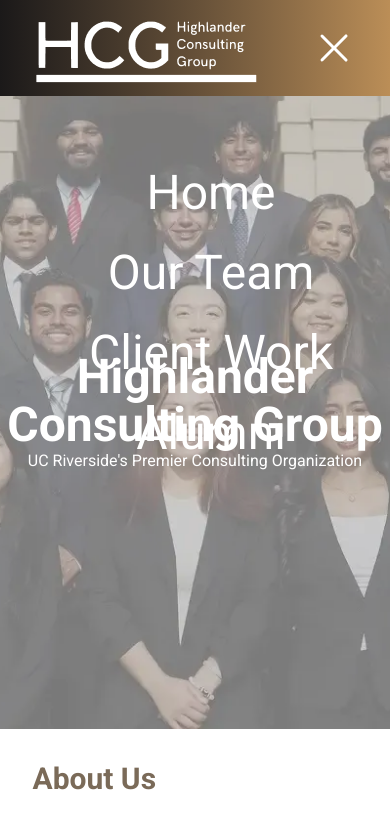
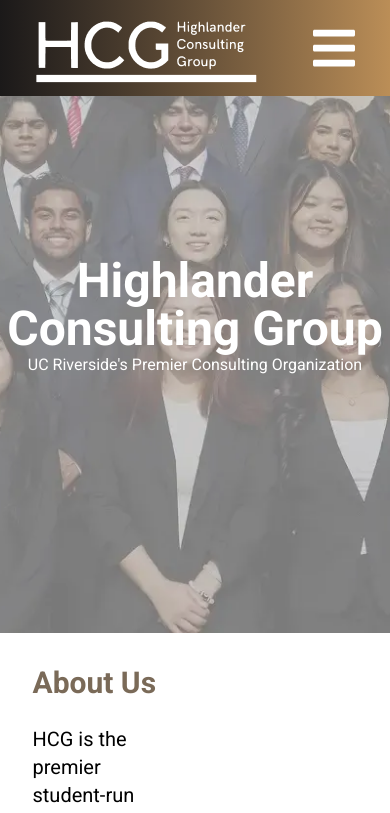
Before and after one commit to acm-ucr/hcg, a Next.js app: page / in a window 390 px wide. Shown: the top 813 px of the page. Built offline with nearby package versions, Linux system fonts and the light colour scheme.

Commit message:
Responsiveness complete

```diff
--- a/src/components/Navigation.tsx
+++ b/src/components/Navigation.tsx
@@ -10,56 +10,57 @@ import { useState } from "react";
 
 const Navigation = () => {
   // const [select, selected] = useState("");
-  const [visibility, toggleVisibility] = useState(true);
+  const [visibility, toggleVisibility] = useState(false);
 
   const toggleIconVisibility = () => {
     toggleVisibility(!visibility);
   };
 
   return (
-    <div className="from-hcg-black to-hcg-gold flex h-24 items-center justify-between bg-linear-to-r p-8">
+    <div>
+      <div className="flex h-24 items-center fixed inset-x-0 top-0 z-[60] from-hcg-black to-hcg-gold bg-linear-to-r justify-between p-8">
         <div className="flex w-full">
           <Image src={SmallLogo} alt="SmallLogo" />
         </div>
 
-      <div className="space-between text-hcg-white flex hidden h-auto items-center gap-8 pr-8 text-xl text-nowrap md:inline-flex">
+        <div className="space-between text-hcg-white hidden h-auto items-center gap-8 pr-8 text-xl text-nowrap md:inline-flex">
           {navbarLinks.map(({ name, link }, index) => (
             <Link href={link} key={index}>
-            {" "}
               {name}
             </Link>
           ))}
         </div>
 
+        <button
+          className="text-hcg-white flex text-5xl md:inline lg:hidden"
+          onClick={toggleIconVisibility}>
+          {visibility ? (
+            <HiXMark/>
+          ) : (
+            <FaBars/>
+          )}
+        </button>
+      </div>
+
+      {/* Mobile Dropdown Below */}
+      {visibility && (
         <div
-        className={
-          visibility
-            ? "space-between text-hcg-white fixed top-5 top-[20%] z-10 flex w-[100%] flex-col items-center gap-8 pr-8 text-5xl text-nowrap md:inline-flex lg:hidden"
-            : "hidden"
-        }
+          className="fixed inset-0 z-50 flex flex-col items-center justify-start bg-linear-to-r from-hcg-black to-hcg-gold md:hidden text-hcg-white whitespace-nowrap"
         >
+          <div className="pt-24 w-full max-w-xl px-5 flex flex-col items-stretch gap-8">
             {navbarLinks.map(({ name, link }, index) => (
               <Link
                 href={link}
                 key={index}
-            onClick={() => {
-              // selected(name);
-              toggleIconVisibility();
-            }}
+                className="w-full text-center text-5xl px-4 py-4"
+                onClick={toggleIconVisibility}
               >
-            {" "}
                 {name}
               </Link>
             ))}
           </div>
-
-      <button onClick={toggleIconVisibility}>
-        {visibility ? (
-          <HiXMark className="text-hcg-white flex text-5xl md:inline lg:hidden" />
-        ) : (
-          <FaBars className="text-hcg-white flex text-4xl md:inline lg:hidden" />
+        </div>
       )}
-      </button>
     </div>
   );
 };
```
Lines whose indentation alone changed are shown as unchanged.
